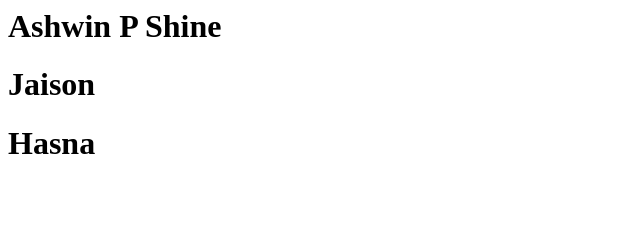
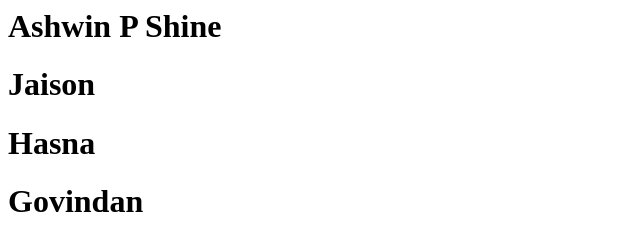
Before and after one commit to pgokul695/Print-your-name, a plain HTML site: page index.html in a window 1280 px wide. Shown: the whole page, without its empty margins (0-640 px from the left). Drawn offline with Linux system fonts and the light colour scheme.

Commit message:
add govindan's name

```diff
--- a/index.html
+++ b/index.html
@@ -5,5 +5,6 @@
 	<H1>Ashwin P Shine</H1>
 	<H1>Jaison</H1>
 	<H1>Hasna</H1>
+	<H1>Govindan</H1>
 </body>
 </html>
```
